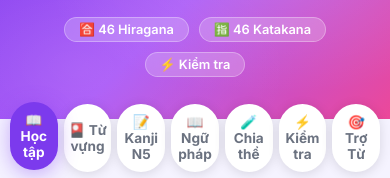
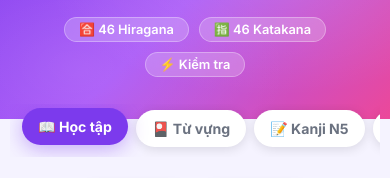
Before and after one commit to TuiTenHiu/study-jlpt, a website with bundled scripts: page index.html in a window 390 px wide. Shown: the part 132-310 px from the top of the page. Built offline with nearby package versions, Linux system fonts and the light colour scheme.

Commit message:
fix: mode-bar cuon ngang tren mobile, bo wrap de khong bi xuong dong

```diff
--- a/style.css
+++ b/style.css
@@ -125,10 +125,10 @@ main { max-width: 1280px; width: 95%; margin: 0 auto; padding: 0 20px; }
   flex-wrap: wrap;
 }
 .mode-btn {
-  padding: 16px 44px;
+  padding: 14px 24px;
   border: none;
   border-radius: 100px;
-  font-size: 1.2rem;
+  font-size: 1rem;
   font-weight: 700;
   font-family: 'Inter', sans-serif;
   cursor: pointer;
@@ -136,6 +136,7 @@ main { max-width: 1280px; width: 95%; margin: 0 auto; padding: 0 20px; }
   box-shadow: 0 2px 12px rgba(0,0,0,.12);
   background: var(--surface);
   color: var(--text-muted);
+  white-space: nowrap;
 }
 .mode-btn.active {
   background: var(--primary);
@@ -1912,11 +1913,35 @@ main { max-width: 1280px; width: 95%; margin: 0 auto; padding: 0 20px; }
 }
 
 @media (max-width: 768px) {
-  /* Header & Navigation */
-  header { padding: 32px 16px 42px; } /* More bottom padding */
+  header { padding: 32px 16px 42px; }
   header h1 { font-size: 1.6rem; }
-  .mode-bar { margin-top: -15px; margin-bottom: 24px; gap: 6px; }
-  .mode-btn { padding: 10px 4px; font-size: 0.85rem; flex: 1; min-width: 0; text-align: center; }
+
+  /* ── Mode Bar: cuộn ngang trên mobile ── */
+  .mode-bar {
+    margin-top: -15px;
+    margin-bottom: 24px;
+    gap: 8px;
+    /* Chuyển sang cuộn ngang thay vì co lại */
+    flex-wrap: nowrap;
+    overflow-x: auto;
+    overflow-y: visible;
+    justify-content: flex-start;
+    padding: 6px 12px 10px;
+    /* Ẩn scrollbar nhưng vẫn cuộn được */
+    scrollbar-width: none;
+    -ms-overflow-style: none;
+  }
+  .mode-bar::-webkit-scrollbar { display: none; }
+
+  .mode-btn {
+    /* Không co lại — giữ kích thước tự nhiên */
+    flex: 0 0 auto;
+    padding: 10px 16px;
+    font-size: 0.88rem;
+    white-space: nowrap;
+    min-width: unset;
+  }
+
   .vocab-sub-bar { flex-wrap: nowrap; overflow-x: auto; padding-bottom: 8px; justify-content: flex-start; }
   .vsub-btn { flex: 0 0 auto; }
   main { padding: 0 10px; width: 100%; }
```
